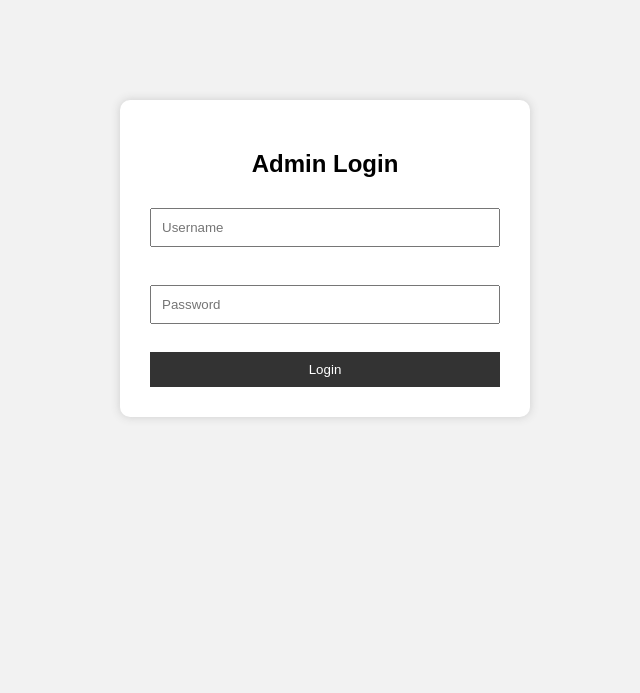
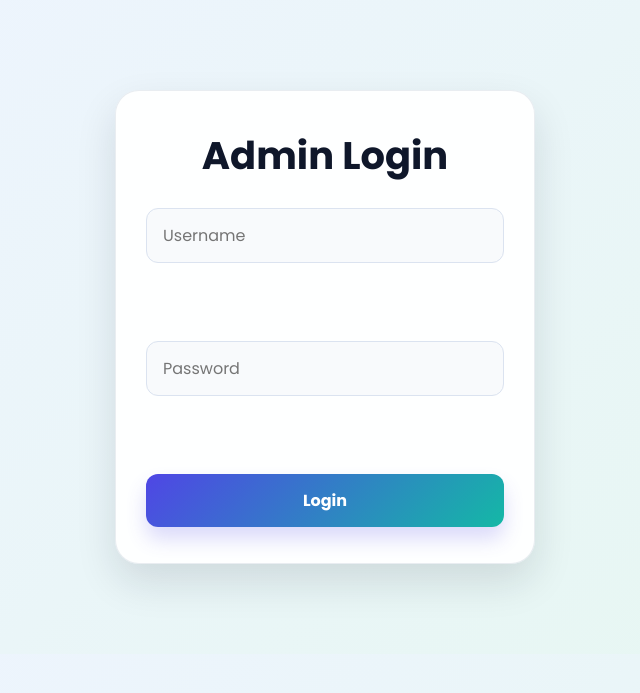
Before and after one commit to Emman-uel2004/mini_project, a Flask app: page /admin/login in a window 1280 px wide. Shown: the top 693 px of the page, without its empty margins (315-955 px from the left). Run offline with Flask 3, Linux system fonts and the light colour scheme.

Commit message:
Update admin dashboard CSS styling

```diff
--- a/mini_project/static/admin.css
+++ b/mini_project/static/admin.css
@@ -1,42 +1,234 @@
+@import url('https://fonts.googleapis.com/css2?family=Poppins:wght@400;500;600;700;800&display=swap');
+
+* {
+    box-sizing: border-box;
+}
+
 body {
-    font-family: Arial, sans-serif;
-    background-color: #f2f2f2;
+    margin: 0;
+    font-family: 'Poppins', sans-serif;
+    background: linear-gradient(135deg, #eef4ff 0%, #e6f7f1 100%);
+    color: #1f2937;
+}
+
+header {
+    display: flex;
+    align-items: center;
+    justify-content: space-between;
+    padding: 18px 32px;
+    background: linear-gradient(135deg, #0f172a 0%, #1e293b 100%);
+    color: #fff;
+    box-shadow: 0 12px 30px rgba(15, 23, 42, 0.15);
+    position: sticky;
+    top: 0;
+    z-index: 10;
+}
+
+header h1 {
+    margin: 0;
+    font-size: clamp(1.4rem, 2vw, 2rem);
+    font-weight: 700;
+    letter-spacing: 0.5px;
+}
+
+header > div {
+    display: flex;
+    align-items: center;
+    gap: 16px;
+}
+
+header span {
+    font-size: 0.96rem;
+    font-weight: 600;
+    color: #dbeafe;
+}
+
+.logout {
+    text-decoration: none;
+    color: #fff;
+    background: rgba(255, 255, 255, 0.12);
+    border: 1px solid rgba(255, 255, 255, 0.18);
+    padding: 9px 16px;
+    border-radius: 999px;
+    font-weight: 600;
+    transition: 0.3s ease;
+}
+
+.logout:hover {
+    background: #fff;
+    color: #0f172a;
+}
+
+main {
+    max-width: 1200px;
+    margin: 35px auto;
+    padding: 0 22px 40px;
+}
+
+main > h1 {
+    margin: 0 0 10px;
+    font-size: clamp(2rem, 3vw, 2.8rem);
+    color: #0f172a;
+}
+
+.welcome {
+    margin: 0 0 26px;
+    font-size: 1rem;
+    color: #475569;
+    line-height: 1.7;
+}
+
+.cards {
+    display: grid;
+    grid-template-columns: repeat(auto-fit, minmax(220px, 1fr));
+    gap: 22px;
+    margin: 25px 0 30px;
+}
+
+.card {
+    background: linear-gradient(135deg, #ffffff 0%, #f8fafc 100%);
+    border: 1px solid rgba(148, 163, 184, 0.2);
+    border-radius: 22px;
+    padding: 24px 20px;
+    box-shadow: 0 12px 24px rgba(15, 23, 42, 0.08);
+    transition: transform 0.2s ease, box-shadow 0.2s ease;
+}
+
+.card:hover {
+    transform: translateY(-4px);
+    box-shadow: 0 18px 30px rgba(15, 23, 42, 0.12);
+}
+
+.card h3 {
+    margin: 0 0 14px;
+    font-size: 1rem;
+    color: #475569;
+    font-weight: 600;
+}
+
+.card p {
+    margin: 0;
+    font-size: clamp(1.8rem, 2.5vw, 2.6rem);
+    font-weight: 800;
+    color: #0f172a;
+}
+
+.chart-row {
+    display: grid;
+    grid-template-columns: repeat(auto-fit, minmax(300px, 1fr));
+    gap: 22px;
+    margin-top: 22px;
+}
+
+.chart-box {
+    background: rgba(255, 255, 255, 0.9);
+    border: 1px solid rgba(148, 163, 184, 0.18);
+    border-radius: 22px;
+    padding: 20px 18px 12px;
+    box-shadow: 0 14px 30px rgba(15, 23, 42, 0.08);
+}
+
+.chart-box h2 {
+    margin: 0 0 14px;
+    font-size: 1.15rem;
+    color: #0f172a;
+    font-weight: 700;
+}
+
+#genderChart,
+#admissionChart,
+#averageChart,
+#passingYearChart {
+    min-height: 300px;
+    width: 100%;
 }
 
 .login-box {
-    width: 350px;
-    margin: 100px auto;
-    padding: 30px;
-    background: white;
-    border-radius: 10px;
-    box-shadow: 0 0 10px #ccc;
+    width: min(420px, 90%);
+    margin: 90px auto;
+    background: rgba(255, 255, 255, 0.92);
+    border: 1px solid rgba(148, 163, 184, 0.2);
+    border-radius: 24px;
+    padding: 36px 30px;
+    box-shadow: 0 18px 40px rgba(15, 23, 42, 0.12);
 }
 
-h2 {
+.login-box h2 {
+    margin: 0 0 24px;
     text-align: center;
+    font-size: clamp(1.8rem, 3vw, 2.4rem);
+    color: #0f172a;
+}
+
+.login-box form {
+    display: flex;
+    flex-direction: column;
+    gap: 14px;
 }
 
 input {
     width: 100%;
-    padding: 10px;
-    margin: 10px 0;
-    box-sizing: border-box;
+    padding: 14px 16px;
+    border: 1px solid #dbe3f0;
+    border-radius: 12px;
+    background: #f8fafc;
+    font: inherit;
+    color: #0f172a;
+    transition: border-color 0.2s ease, box-shadow 0.2s ease;
+}
+
+input:focus {
+    outline: none;
+    border-color: #4f46e5;
+    box-shadow: 0 0 0 4px rgba(79, 70, 229, 0.12);
 }
 
 button {
     width: 100%;
-    padding: 10px;
-    background-color: #333;
-    color: white;
+    padding: 14px 16px;
     border: none;
+    border-radius: 12px;
+    background: linear-gradient(135deg, #4f46e5 0%, #14b8a6 100%);
+    color: #fff;
+    font: inherit;
+    font-weight: 700;
     cursor: pointer;
+    transition: transform 0.2s ease, box-shadow 0.2s ease;
+    box-shadow: 0 12px 20px rgba(79, 70, 229, 0.2);
 }
 
 button:hover {
-    background-color: #555;
+    transform: translateY(-1px);
+    box-shadow: 0 14px 24px rgba(79, 70, 229, 0.25);
 }
 
 .error {
-    color: red;
+    margin-top: 14px;
     text-align: center;
+    color: #dc2626;
+    font-size: 0.92rem;
+    font-weight: 600;
 }
+
+@media (max-width: 768px) {
+    header {
+        flex-direction: column;
+        align-items: flex-start;
+        gap: 12px;
+        padding: 18px 20px;
+    }
+
+    header > div {
+        width: 100%;
+        justify-content: space-between;
+    }
+
+    main {
+        padding: 0 16px 30px;
+    }
+
+    .login-box {
+        margin-top: 60px;
+        padding: 28px 20px;
+    }
+}
```
